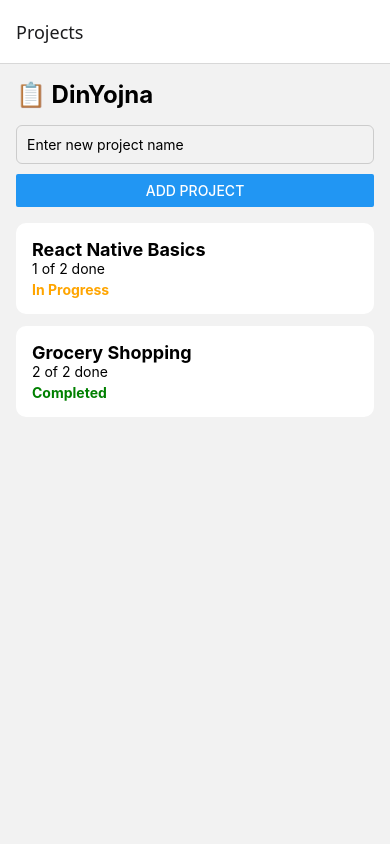
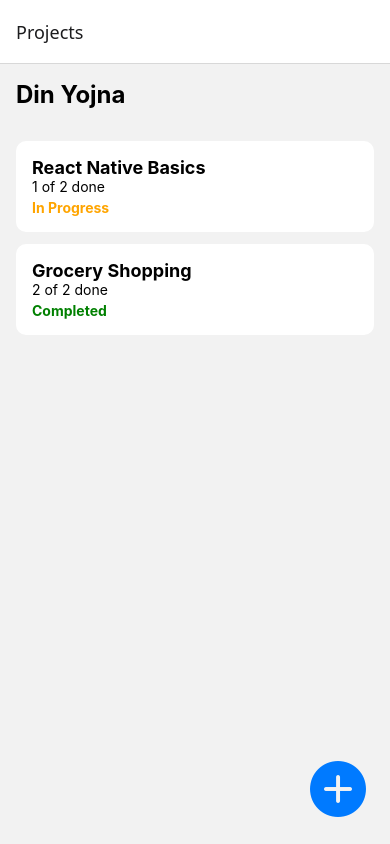
Before and after one commit to tusharharyana/din-yojna, a React Native app: screen /Projects in a window 390 px wide. Built offline with nearby package versions, Linux system fonts and the light colour scheme.

Commit message:
Modal added, Vector icons added

```diff
--- a/package.json
+++ b/package.json
@@ -21,7 +21,8 @@
     "react-native-safe-area-context": "5.4.0",
     "react-native-screens": "~4.11.1",
     "react-native-vector-icons": "^10.2.0",
-    "@react-native-async-storage/async-storage": "2.1.2"
+    "@react-native-async-storage/async-storage": "2.1.2",
+    "@expo/vector-icons": "^14.1.0"
   },
   "devDependencies": {
     "@babel/core": "^7.20.0"
--- a/screens/ProjectsScreen.js
+++ b/screens/ProjectsScreen.js
@@ -5,9 +5,11 @@ import {
   FlatList,
   TouchableOpacity,
   StyleSheet,
+  Modal,
   TextInput,
-  Button,
+  Pressable,
 } from "react-native";
+import { AntDesign } from "@expo/vector-icons";
 import { useEffect } from "react";
 import { saveProjects, loadProjects } from "../utils/storage";
 
@@ -33,6 +35,7 @@ const initialProjects = [
 const ProjectsScreen = ({ navigation }) => {
   const [projects, setProjects] = useState([]);
   const [newProjectTitle, setNewProjectTitle] = useState("");
+  const [isModalVisible, setIsModalVisible] = useState(false);
 
   useEffect(() => {
     const fetchProjects = async () => {
@@ -106,22 +109,67 @@ const ProjectsScreen = ({ navigation }) => {
 
   return (
     <View style={styles.container}>
-      <Text style={styles.header}>📋 DinYojna</Text>
+      <Text style={styles.header}>Din Yojna</Text>
 
-      <TextInput
-        style={styles.input}
-        placeholder="Enter new project name"
-        value={newProjectTitle}
-        onChangeText={setNewProjectTitle}
-      />
-      <Button title="Add Project" onPress={addProject} />
+      <Modal
+        visible={isModalVisible}
+        transparent
+        animationType="slide"
+        onRequestClose={() => setIsModalVisible(false)}
+      >
+        <View style={styles.modalOverlay}>
+          <View style={styles.modalContent}>
+            <Text style={styles.modalTitle}>New Project</Text>
+            <TextInput
+              style={styles.input}
+              placeholder="Project name"
+              value={newProjectTitle}
+              onChangeText={setNewProjectTitle}
+            />
+            <View
+              style={{ flexDirection: "row", justifyContent: "space-between" }}
+            >
+              <Pressable onPress={() => setIsModalVisible(false)}>
+                <Text style={styles.cancel}>Cancel</Text>
+              </Pressable>
+              <Pressable
+                onPress={() => {
+                  if (newProjectTitle.trim()) {
+                    const newProject = {
+                      id: Date.now().toString(),
+                      title: newProjectTitle.trim(),
+                      tasks: [],
+                    };
+                    setProjects([newProject, ...projects]);
+                    setNewProjectTitle("");
+                    setIsModalVisible(false);
+                  }
+                }}
+              >
+                <Text style={styles.add}>Add</Text>
+              </Pressable>
+            </View>
+          </View>
+        </View>
+      </Modal>
 
       <FlatList
         data={projects}
         keyExtractor={(item) => item.id}
         renderItem={renderProject}
+        ListEmptyComponent={
+          <Text style={styles.emptyText}>
+            No projects yet.
+          </Text>
+        }
         style={{ marginTop: 16 }}
       />
+      <TouchableOpacity
+        style={styles.fab}
+        onPress={() => setIsModalVisible(true)}
+      >
+        <AntDesign name="pluscircle" size={56} color="#007AFF" />
+      </TouchableOpacity>
     </View>
   );
 };
@@ -164,6 +212,44 @@ const styles = StyleSheet.create({
     padding: 10,
     marginBottom: 10,
   },
+  fab: {
+    position: "absolute",
+    bottom: 24,
+    right: 24,
+  },
+  modalOverlay: {
+    flex: 1,
+    justifyContent: "center",
+    backgroundColor: "rgba(0,0,0,0.5)",
+  },
+  modalContent: {
+    backgroundColor: "#fff",
+    marginHorizontal: 32,
+    padding: 20,
+    borderRadius: 10,
+  },
+  modalTitle: {
+    fontSize: 18,
+    fontWeight: "bold",
+    marginBottom: 10,
+  },
+  add: {
+    color: "green",
+    fontWeight: "bold",
+    fontSize: 16,
+    padding: 10,
+  },
+  cancel: {
+    color: "red",
+    fontSize: 16,
+    padding: 10,
+  },
+  emptyText: {
+    textAlign: "center",
+    marginTop: 40,
+    fontSize: 16,
+    color: "#888",
+  },
 });
 
 export default ProjectsScreen;
```
Also changed, not shown: 1 other file (tests, documents, lock files or other folders).
